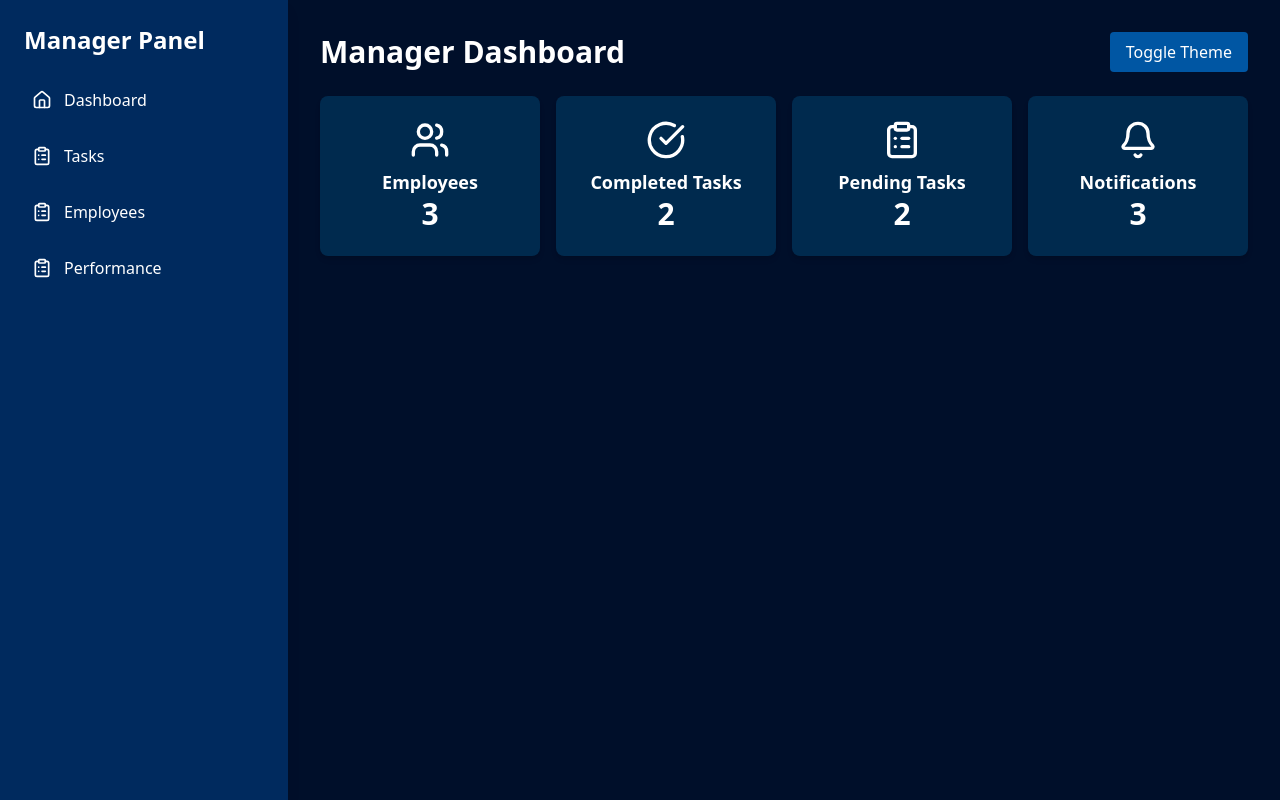
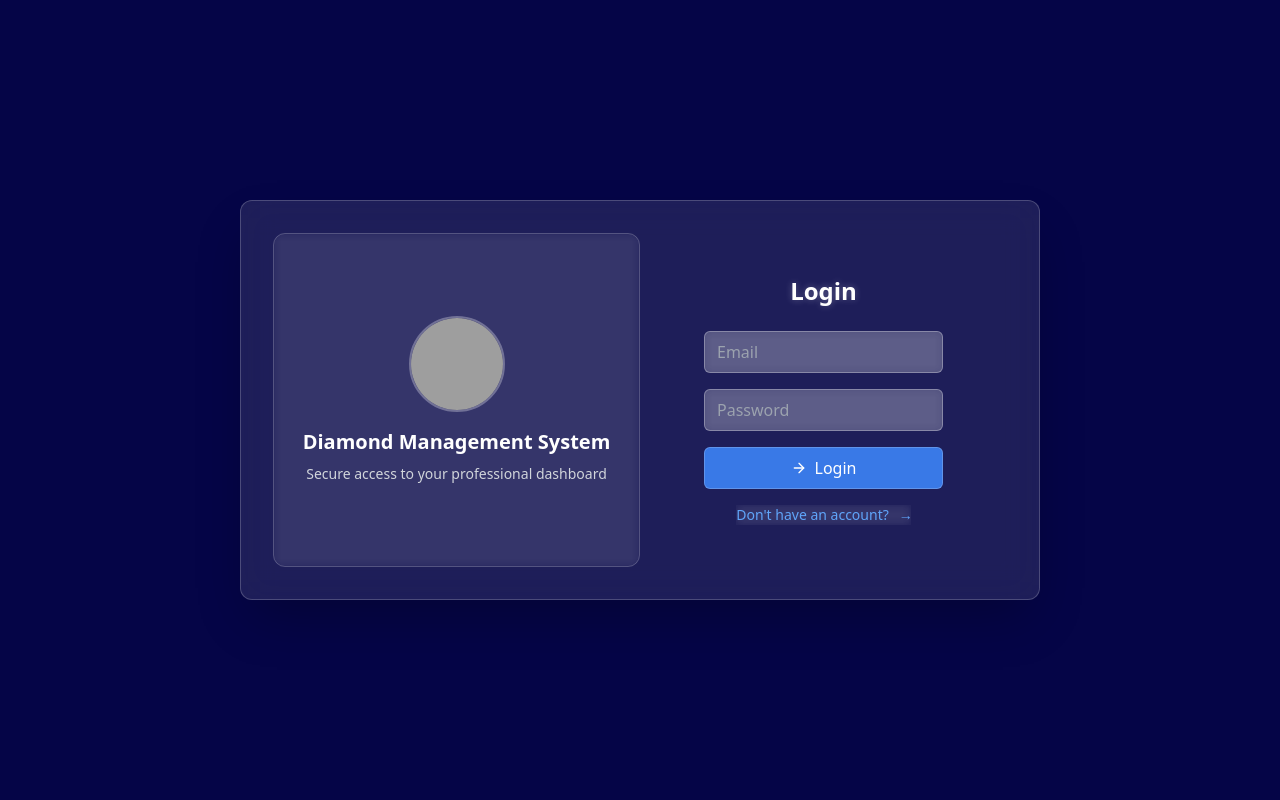
Before and after one commit to TrupeshMandani/DiamondsOperating, a Next.js app in the folder frontend/: page / in a window 1280 px wide. Built offline with nearby package versions, Linux system fonts and the light colour scheme; grey boxes are pictures that could not be loaded.

Commit message:
LoginForm

```diff
--- a/frontend/app/page.js
+++ b/frontend/app/page.js
@@ -1,9 +1,10 @@
-import Dashboard from "./component/Dashboard.jsx";
-
+import LoginForm from "./component/Login";
 export default function Home() {
   return (
     <div className="h-screen w-screen flex">
-      <Dashboard />
+
+        <LoginForm />
+
     </div>
   );
 }
```
